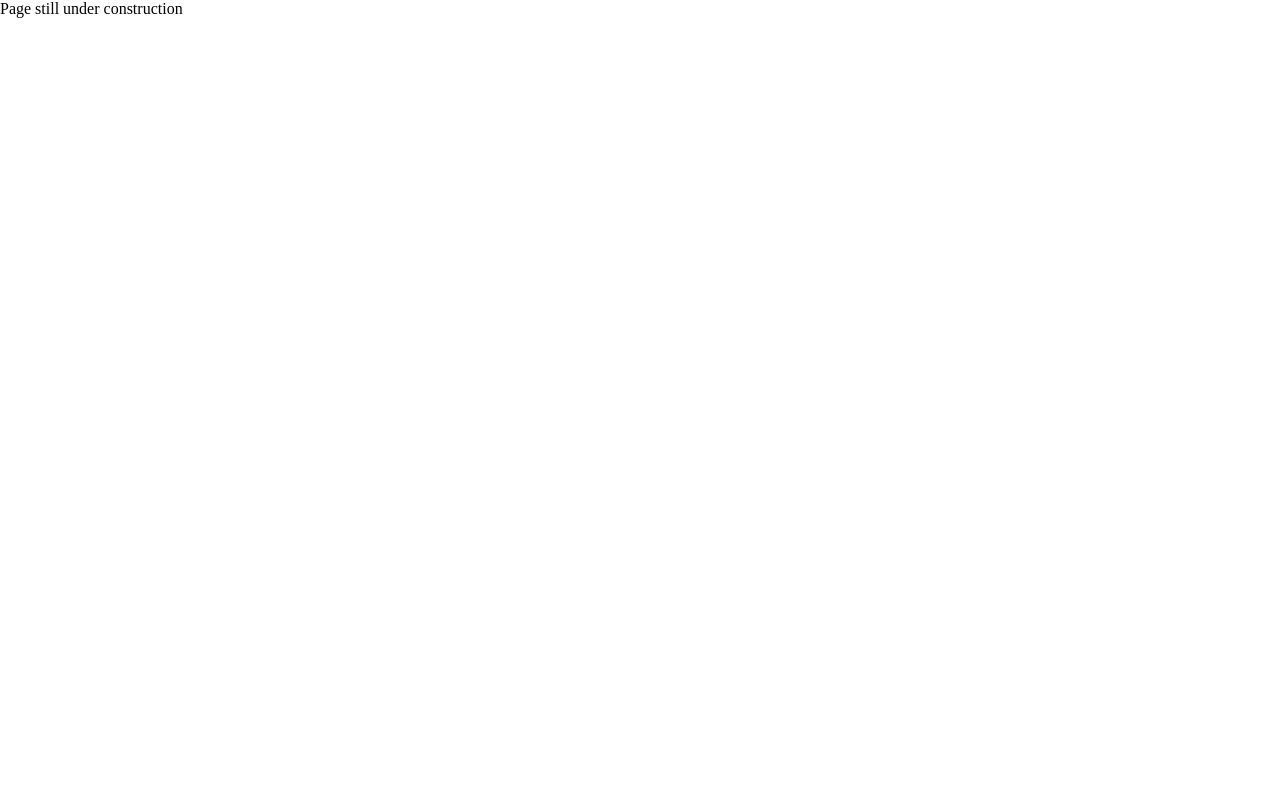
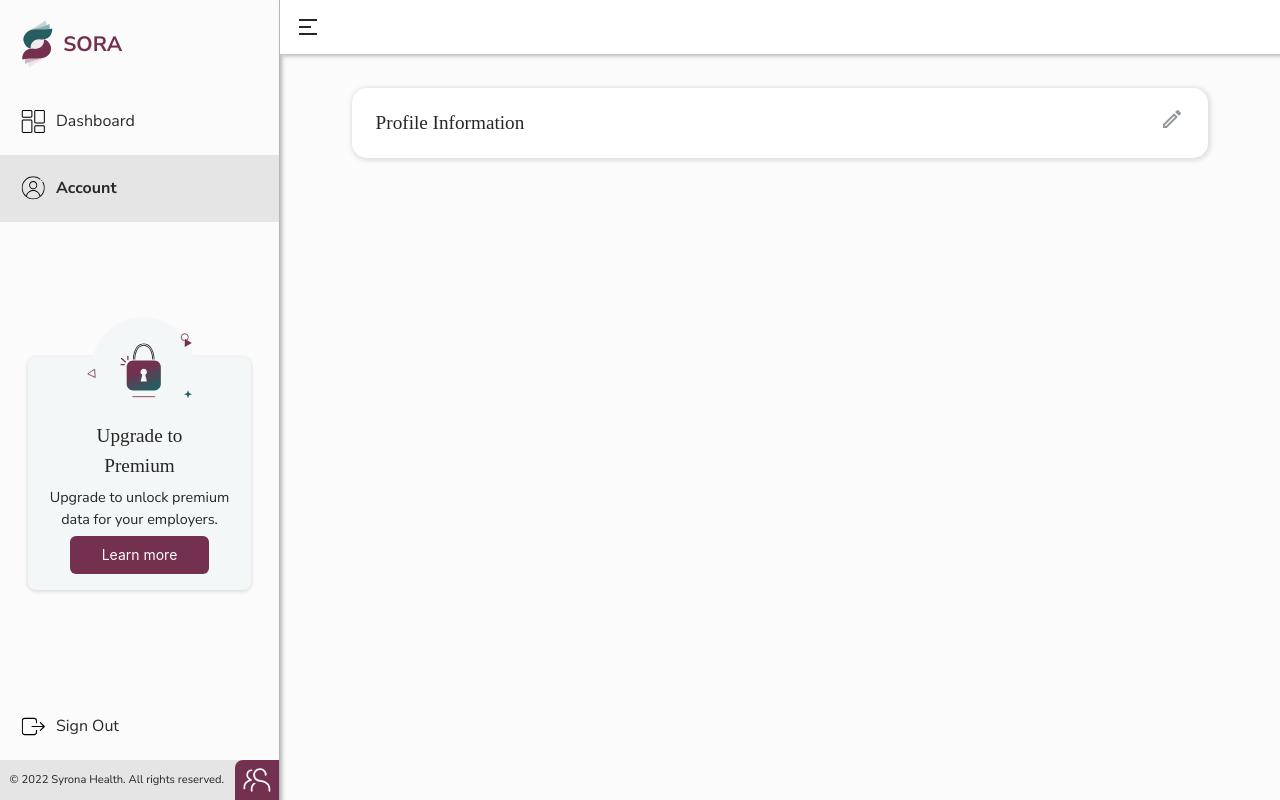
Before and after one commit to nada-abuzaid/sora-dashboard, a Gatsby site: page /account in a window 1280 px wide. Before the commit this address had no page. Built offline with nearby package versions, Linux system fonts and the light colour scheme; Gatsby itself is replaced by a stand-in of ours; a web font is replaced by a local one.

Commit message:
Create Account Section Files

```diff
--- a/src/components/Layout/DashboardLayout.js
+++ b/src/components/Layout/DashboardLayout.js
@@ -11,7 +11,7 @@ export default function DashboardLayout({ children }) {
         <Header isOpen={isOpen} setisOpen={setisOpen} />
         <div className='main-content'>{children}</div>
       </div>
-      <Sidebar isOpen={isOpen} />
+      <Sidebar isOpen={isOpen} setisOpen={setisOpen} />
     </Wrapper>
   );
 }
--- a/src/pages-components/Dashboard/Sidebar.jsx
+++ b/src/pages-components/Dashboard/Sidebar.jsx
@@ -8,20 +8,27 @@ import logout from '../../assets/svgs/Logout.svg';
 import logo from '../../assets/svgs/syrona.svg';
 import AppLogo from '../../assets/svgs/AppLogo.svg';
 import '../../css/typography.css';
-export default function Sidebar({ isOpen }) {
+export default function Sidebar({ isOpen, setisOpen }) {
   return (
+    <>
+      <Div isOpen={isOpen}></Div>
       <ASide isOpen={isOpen}>
         <div className='side-logo'>
+          <div className='logo'>
             <img src={AppLogo} alt='App Logo' />
             <p className='sora'>Sora</p>
           </div>
+          <div className='close-btn' onClick={() => setisOpen(!isOpen)}>
+            <StaticImage
+              alt='close'
+              src='../../assets/svgs/close.svg'
+              width={14}
+            />
+          </div>
+        </div>
         <div className='side-content'>
           <div className='side-menu'>
-          <Link
-            to='/'
-            className='side-menu-item'
-            activeClassName='active'
-          >
+            <Link to='/' className='side-menu-item' activeClassName='active'>
               <StaticImage
                 src='../../assets/svgs/Menu.svg'
                 alt='Dashboard'
@@ -30,7 +37,7 @@ export default function Sidebar({ isOpen }) {
               <p>Dashboard</p>
             </Link>
             <Link
-            to='/profile'
+              to='/account'
               className='side-menu-item'
               activeClassName='active'
             >
@@ -39,7 +46,7 @@ export default function Sidebar({ isOpen }) {
                 alt='Account'
                 className='icon'
               />
-            <p>Profile</p>
+              <p>Account</p>
             </Link>
           </div>
           <div>
@@ -57,6 +64,7 @@ export default function Sidebar({ isOpen }) {
           </span>
         </div>
       </ASide>
+    </>
   );
 }
 
@@ -105,8 +113,18 @@ const ASide = styled.div`
   }
   .side-logo {
     display: flex;
+    padding: 1.2rem;
     align-items: center;
-    padding: 1.2rem;
+    justify-content: space-between;
+    .close-btn {
+      opacity: 0;
+      @media only screen and (max-width: 600px) {
+        opacity: 1;
+      }
+    }
+    .logo {
+      display: flex;
+      align-items: center;
       .sora {
         text-transform: uppercase;
         font-family: 'Nunito Sans';
@@ -115,6 +133,7 @@ const ASide = styled.div`
         font-size: 1.3rem;
         margin-left: 0.5rem;
         ${(props) => (props.isOpen ? null : `display:none`)}
+      }
     }
   }
   .side-menu {
@@ -173,6 +192,22 @@ const ASide = styled.div`
   }
 
   @media only screen and (max-width: 600px) {
-    display: none;
+    z-index: 100;
+    width: 80%;
+    height: 100%;
+    background-color: ${({ theme: { colors } }) => colors.white};
+    ${(props) => (props.isOpen ? null : `display: none`)}
   }
 `;
+
+const Div = styled.div`
+  @media only screen and (max-width: 600px) {
+    position: absolute;
+    top: 0;
+    z-index: 90;
+    width: 100vw;
+    height: 100vh;
+    background-color: rgba(0, 0, 0, 0.5);
+    ${(props) => (props.isOpen ? null : `display: none`)}
+  }
+`;
--- a/src/pages-components/Dashboard/Subsecribe/Subsecribe.jsx
+++ b/src/pages-components/Dashboard/Subsecribe/Subsecribe.jsx
@@ -126,7 +126,7 @@ const Div = styled.div`
   }
   .right {
     width: 50%;
-    height: 100%;
+    /* height: 100%; */
     background-color: #275c61;
     padding-top: 2rem;
     display: flex;
@@ -140,7 +140,7 @@ const Div = styled.div`
     .mobile-container {
       background-color: #fff;
       width: 60%;
-      height: 90%;
+      height: 86%;
       border-radius: 10px;
       filter: drop-shadow(0px 0px 5px #e9e9e9);
       padding: 0.4rem 1rem;
@@ -193,7 +193,7 @@ const Div = styled.div`
         gap: 0.1rem;
         .btn {
           width: 100%;
-          margin: 0.5rem 0 ;
+          /* margin: 0.5rem 0 ; */
         }
       }
       .save {
--- a/src/pages-components/Dashboard/Subsecribe/Upgrade.jsx
+++ b/src/pages-components/Dashboard/Subsecribe/Upgrade.jsx
@@ -39,10 +39,16 @@ const UpgradeStyle = styled.div`
     width: 80%;
     height: 83%;
     box-shadow: rgba(0, 0, 0, 0.16) 0px 1px 4px;
+    @media only screen and (max-width: 600px) {
+      width: 70%;
+    }
     .upgrade-img {
       width: 40%;
       position: absolute;
       top: 0;
+      @media screen and (max-width: 600px) {
+        top: -1.5rem;
+      }
     }
     .title {
       font-family: 'DM Serif Text';
--- a/src/pages-components/auth/LeftPanel/Form.jsx
+++ b/src/pages-components/auth/LeftPanel/Form.jsx
@@ -47,7 +47,7 @@ export default function FormAuth() {
     <Form
       initialValues={initialValues}
       onSubmit={handleSubmit}
-      validationSchema={validationSchema}
+      // validationSchem  a={validationSchema}
     >
       {url === 'register' || url === '' ? (
         <RegisterDiv>
--- /dev/null
+++ b/src/pages/account.js
@@ -0,0 +1,45 @@
+import React from 'react';
+import { MdOutlineModeEditOutline } from 'react-icons/md';
+import styled from 'styled-components';
+import { DashboardLayout } from '../components';
+
+export default function Account() {
+  return (
+    <DashboardLayout>
+      <Div>
+        <div className='head'>
+          <p>Profile Information</p>
+          <button className='edit-icon'>
+            <MdOutlineModeEditOutline />
+          </button>
+        </div>
+      </Div>
+    </DashboardLayout>
+  );
+}
+
+const Div = styled.div`
+  box-shadow: 1px 1px 4px 2px #e1e1e1;
+  width: 90%;
+  border-radius: 15px;
+  padding: 1rem 1.5rem;
+  height: 100%;
+  max-height: 100%;
+  background-color: ${({ theme: { colors } }) => colors.white};
+  .head {
+    display: flex;
+    align-items: center;
+    justify-content: space-between;
+    p{
+        font-family: 'DM Serif Text', serif;
+        font-size: 1.2rem;
+    }
+    .edit-icon {
+        background: none;
+        border: none;
+        font-size: 1.5rem;
+        color: ${({ theme: { colors } }) => colors.lightGray1};
+        cursor: pointer;
+    }
+  }
+`;
--- a/src/pages/index.js
+++ b/src/pages/index.js
@@ -32,6 +32,7 @@ const Wrapper = styled.div`
   flex-direction: row;
   width: 90%;
   gap: 2rem;
+  position: relative;
   @media only screen and (max-width: 900px) {
     flex-direction: column;
     width: 100%;
--- a/src/pages/profile.js
+++ /dev/null
@@ -1,6 +0,0 @@
-import React from 'react';
-import { DashboardLayout } from '../components';
-
-export default function Profile() {
-  return <DashboardLayout>Profile</DashboardLayout>;
-}
```
Lines whose indentation alone changed are shown as unchanged.
